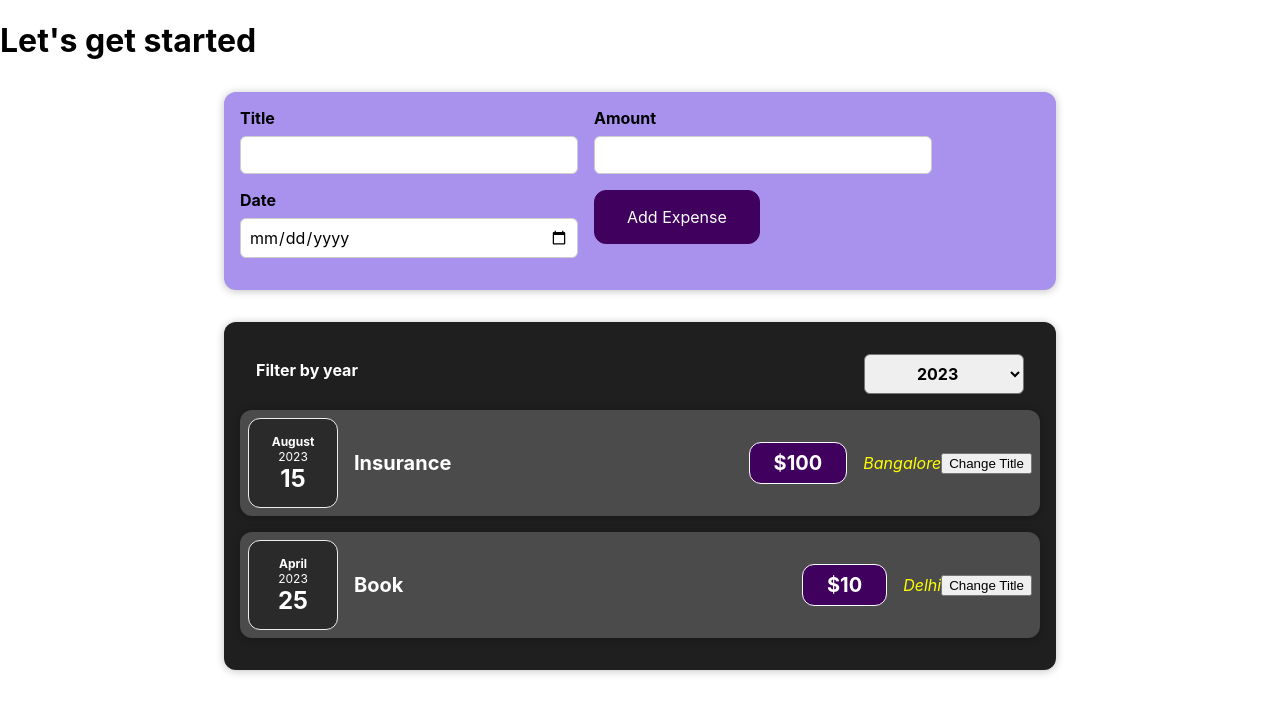
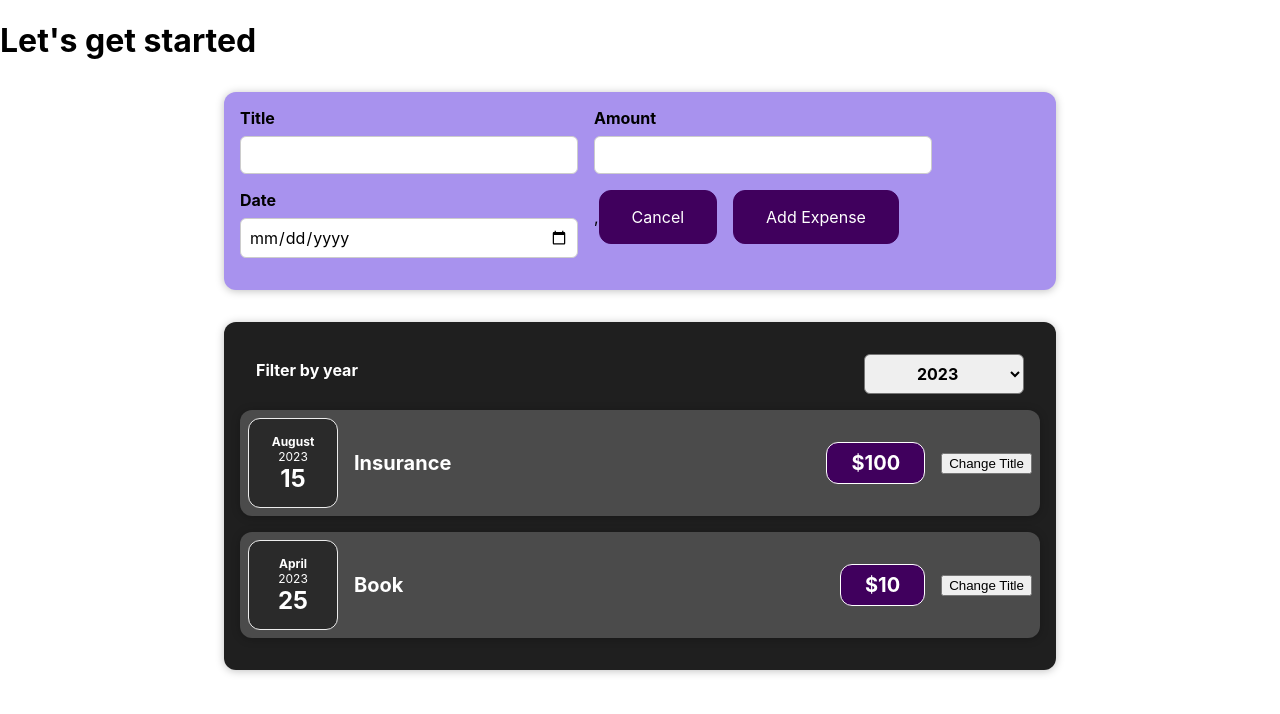
Before and after one commit to ChinthanaK/expense-tracker-react-app, a React (Create React App) app: page / in a window 1280 px wide. Both pictures are taken after a click on the button "Add Expense". Shown: the top 714 px of the page. Built offline with nearby package versions, Linux system fonts and the light colour scheme.

Commit message:
expenseform conditional rendering now

```diff
--- a/src/App.js
+++ b/src/App.js
@@ -3,10 +3,10 @@ import Expenses from "./components/Expenses/Expenses";
 import NewExpense from "./components/NewExpense/NewExpense";
 function App() {
    const expenses = [
-    { id: "1", date: new Date(2023, 7, 15), title: "Insurance", price: 100, location:"Bangalore" },
-    { id: "2", date: new Date(2023, 3, 25), title: "Book", price: 10, location:"Delhi" },
-    { id: "3", date: new Date(2024, 10, 11), title: "Pen", price: 1, location :"Hyderabad" },
-    { id: "4", date: new Date(2025, 1, 6), title: "Laptop", price: 200, location : "Mumbai" },
+    { id: "1", date: new Date(2023, 7, 15), title: "Insurance", price: 100 },
+    { id: "2", date: new Date(2023, 3, 25), title: "Book", price: 10 },
+    { id: "3", date: new Date(2024, 10, 11), title: "Pen", price: 1 },
+    { id: "4", date: new Date(2025, 1, 6), title: "Laptop", price: 200 },
   ]
 
   const [addExpenses, setAddExpenses] = useState(expenses);
--- a/src/components/Expenses/Expenses.js
+++ b/src/components/Expenses/Expenses.js
@@ -16,18 +16,7 @@ const Expenses = (props) => {
 
       let expenseContent = <p>No expenses found</p>
 
-       if(filteredExpense.length===1){
-      expenseContent = filteredExpense.map((expense) => {
-        return (
-          <React.Fragment key={expense.id}>
-            <ExpenseItem key={expense.id} date={expense.date} title={expense.title} price={expense.price} location={expense.location} ></ExpenseItem>
-            <p>Only one expense found. Please add more</p>
-          </React.Fragment>
-        )
-      })
-    }
-
-    if(filteredExpense.length >1){
+    if(filteredExpense.length >=1){
       expenseContent = filteredExpense.map((expense) =>(
         <ExpenseItem key={expense.id} date={expense.date} title={expense.title} price={expense.price} location={expense.location} ></ExpenseItem>
       ))
@@ -35,10 +24,8 @@ const Expenses = (props) => {
 
   return (
     <Card className='expenses'>
-    <ExpenseFilter onSelected={filteredYear} onChangeFilter={changeFilterHandler}/>
-    {expenseContent}
-
-
+      <ExpenseFilter onSelected={filteredYear} onChangeFilter={changeFilterHandler}/>
+      {expenseContent}
     </Card>
   )
 }
--- a/src/components/NewExpense/ExpenseForm.js
+++ b/src/components/NewExpense/ExpenseForm.js
@@ -42,9 +42,10 @@ const ExpenseForm = (props) => {
         </div>
         <div className='new-expense__control'>
           <label htmlFor='date'>Date</label>
-          <input id='date' type='date' min="2023-01-01" max="2024-12-31" onChange={dateChangeHandler} value={enteredDate}/>
+          <input id='date' type='date' min="2023-01-01" max="2025-12-31" onChange={dateChangeHandler} value={enteredDate}/>
         </div>
         <div className='new-expense__action'>
+        ,<button onClick={props.onCancel}>Cancel</button>
           <button type='submit'>Add Expense</button>
         </div>
       </div>
--- a/src/components/NewExpense/NewExpense.js
+++ b/src/components/NewExpense/NewExpense.js
@@ -1,15 +1,25 @@
-import React from 'react';
+import React, { useState } from 'react';
 import ExpenseForm from './ExpenseForm';
 import "./NewExpense.css"
 
 const NewExpense = (props) => {
+    const [isEditing, setIsEditing] = useState(false);
+
+    const startEditingHandler = () =>{
+        setIsEditing(true);
+    }
+    const stopEditingHandler=() =>{
+        setIsEditing(false)
+    }
     const saveExpenseDataHandler = (enteredExpenseData) =>{
         const expenseData = {...enteredExpenseData, id:Math.random().toString()};
         props.onExpenseDataFromApp(expenseData);
+        setIsEditing(false);
     }
   return (
     <div className='new-expense'>
-      <ExpenseForm onSaveExpenseData = {saveExpenseDataHandler}/>
+      {!isEditing && <button onClick={startEditingHandler}>Add Expense</button>}
+      {isEditing && <ExpenseForm onCancel={stopEditingHandler} onSaveExpenseData = {saveExpenseDataHandler}/>}
     </div>
   )
 }
```
